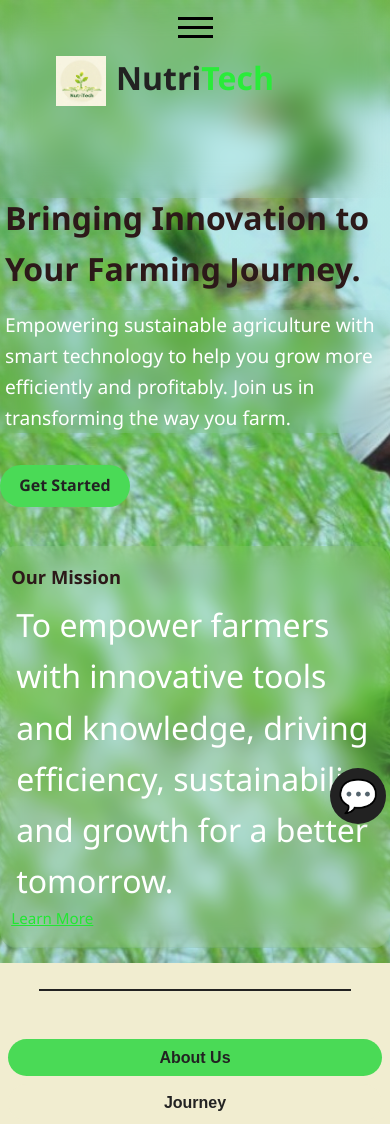
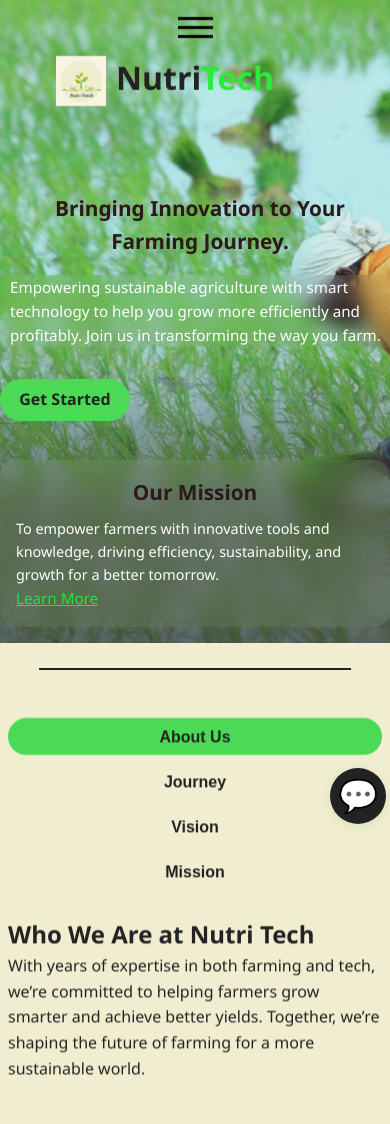
Before and after one commit to Shravan-Upadhyaya/Landing-Page, a plain HTML site: page index.html in a window 390 px wide. Shown: the top 1124 px of the page. Drawn offline with Linux system fonts and the light colour scheme.

Commit message:
Mobile Issues Fixed

```diff
--- a/css/style.css
+++ b/css/style.css
@@ -186,6 +186,17 @@ body {
   color: var(--nav-hover);
   text-decoration: underline;
   font-size: 0.95rem;
+}
+.hero::after {
+  content: '';
+  position: absolute;
+  left: 0;
+  right: 0;
+  bottom: 0;
+  height: 20%;
+  pointer-events: none;
+  z-index: 2;
+  background: linear-gradient(to top, rgba(34,34,34,0.65) 10%, rgba(34,34,34,0) 80%);
 }
 
 /* About/Stats Section */
@@ -720,13 +731,20 @@ ul li:hover {
     box-sizing: border-box;
   }
 
+  .header{
+    backdrop-filter: none;
+-webkit-backdrop-filter: none;
+
+  }
   #hamburger-icon {
     display: block;
   }
   .nav a{
     display: none;
   }
-
+  .hero::after{
+    z-index: 0;
+  }
   .hero {
     padding-top: 10em;
   }
@@ -788,14 +806,25 @@ ul li:hover {
   .hero-text {
     max-width: 100%;
   }
-  .hero-text h1,p {
-    font-size: 2rem;
-      padding-left:5px;
+  .hero-text h1 {
+
+    font-size: 1.4rem;
+    padding-left: 10px;
+    text-align: center;
+  }
+  .hero-text p {
+    font-size: 0.95rem;
+    padding-left: 10px;
+  }
+
+  .hero-mission h3 {
+    font-size: 1.3rem;
+    text-align: center;
   }
   .hero-mission {
     max-width: 100%;
-    padding: 1rem 0.7rem;
-    font-size: 0.98rem;
+    font-size: 0.9rem;
+    padding: 1rem 1rem;
   }
   .about-tabs {
     flex-direction: column;
@@ -869,24 +898,29 @@ ul li:hover {
     min-height: 60vh;
     background-size: cover !important;
     background-position: center !important;
-  }
-}
-@media (max-width: 400px) {
-  .hero-text h1,p {
-    font-size: 2rem;
-    padding-left:5px;
+
   }
 
-  .feature {
+  .hero-text h1 {
+    font-size: 1.3rem;
+    padding-left: 10px;
+    text-align: center;
+  }
+  .hero-text p {
     font-size: 0.95rem;
-    padding: 0.7rem 0.3rem;
+    padding-left: 10px;
   }
-  .testimonial {
-    font-size: 0.95rem;
-    padding: 0.7rem 0.3rem;
+  .hero-mission h3 {
+    font-size: 1.3rem;
+    text-align: center;
   }
-  .footer-bottom {
-    font-size: 0.8rem;
+  .hero-mission {
+    font-size: 0.9rem;
+    padding: 1rem 1rem;
+  }
+  .hero::after {
+    height: 50%;
+    background: linear-gradient(to top, rgba(34,34,34,0.7) 40%, rgba(34,34,34,0) 100%);
   }
 }
 
--- a/index.html
+++ b/index.html
@@ -8,7 +8,7 @@
 </head>
 <body>
     <!-- Header -->
-  <header class="header section-fade-fast">
+  <header class="header blur section-fade-fast">
     <div class="container header-content">
       <div id="hamburger-icon" onclick="toggleMobileMenu(this)">
         <div class="bar1"></div>
@@ -110,22 +110,22 @@
     <div class="container">
       <h2>Unlock the Future of Farming with Powerful Features</h2>
       <div class="features-list">
-        <div class="feature">
+        <div class="feature section-fade">
           <div class="feature-icon">🌱</div>
           <h3>Precision Farming</h3>
           <p>Using satellite imagery and remote sensing, farmers monitor field resources, apply fertilizers efficiently, and reduce resource use.</p>
         </div>
-        <div class="feature">
+        <div class="feature section-fade">
           <div class="feature-icon">💧</div>
           <h3>Efficient Irrigation Systems</h3>
           <p>By integrating soil moisture sensors, weather data, and automation, irrigation systems optimize water use and improve the health of their crops.</p>
         </div>
-        <div class="feature">
+        <div class="feature section-fade">
           <div class="feature-icon">📊</div>
           <h3>AI & Data Analytics</h3>
           <p>AI-driven models analyze historical and real-time data to predict pest infestations, detect crop diseases early, and recommend the best planting schedules.</p>
         </div>
-        <div class="feature">
+        <div class="feature section-fade">
           <div class="feature-icon">🤖</div>
           <h3>Automated Machinery & Robotics</h3>
           <p>From autonomous tractors to drone-assisted harvesters, automation reduces labor while boosting productivity.</p>
--- a/js/script.js
+++ b/js/script.js
@@ -173,7 +173,7 @@ const fadeObserver = new IntersectionObserver((entries) => {
     }
   });
 }, {
-  threshold: 0.4
+  threshold: 0.15
 });
 
 fadeSections.forEach(section => fadeObserver.observe(section));
```
